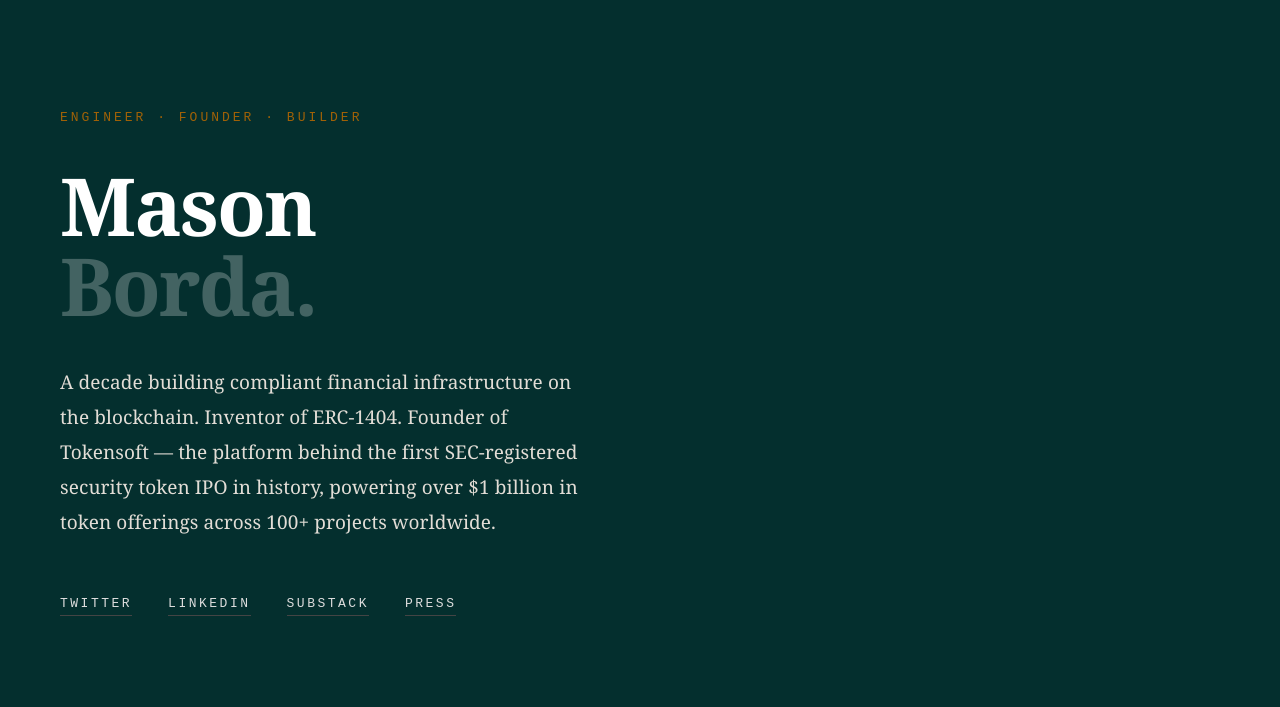
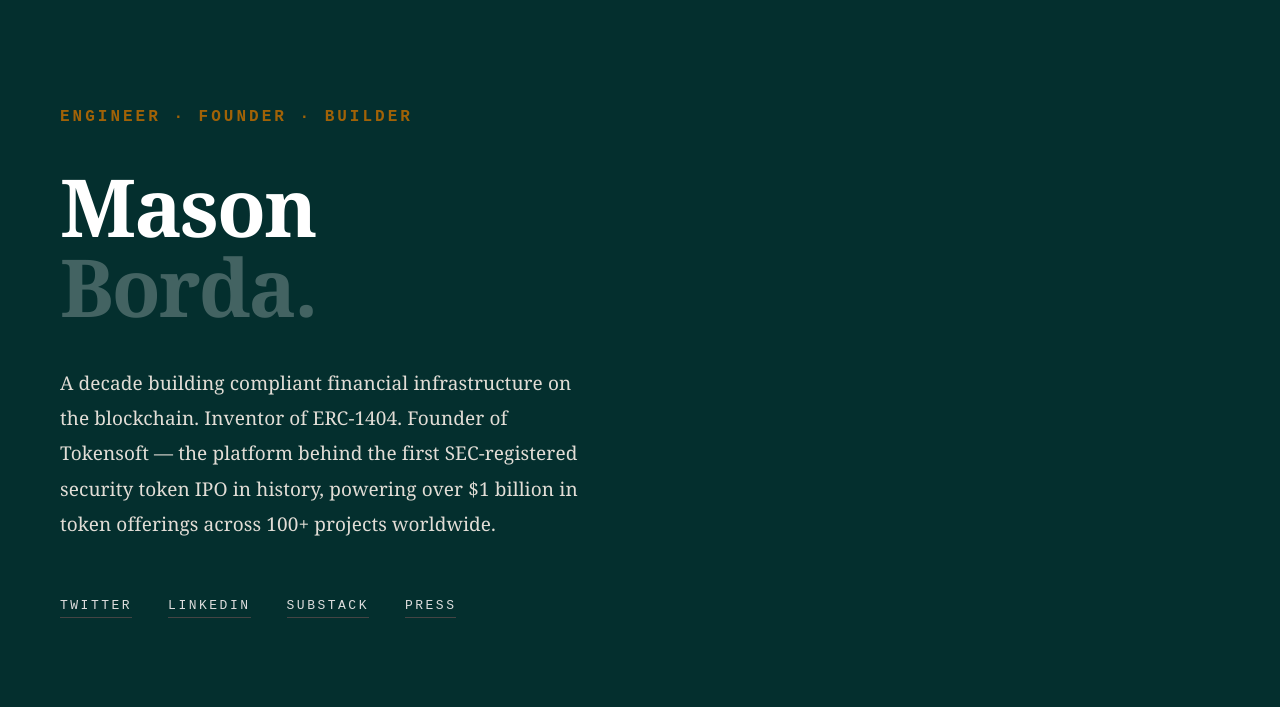
Before and after one commit to masonicGIT/masonborda, a Jekyll site: the page index.html, which Jekyll copies as it is, in a window 1280 px wide. Shown: the part 127-834 px from the top of the page. Built offline with Jekyll 4.4.1, drawn with Linux system fonts in a browser that asks for light colours.

Commit message:
Hero label: 13px→16px, font-weight 700

```diff
--- a/index.html
+++ b/index.html
@@ -151,7 +151,8 @@
   .hero-inner {}
   .hero-label {
     font-family: 'Courier New', monospace;
-    font-size: 13px;
+    font-size: 16px;
+    font-weight: 700;
     letter-spacing: 3px;
     text-transform: uppercase;
     color: var(--gold);
```
